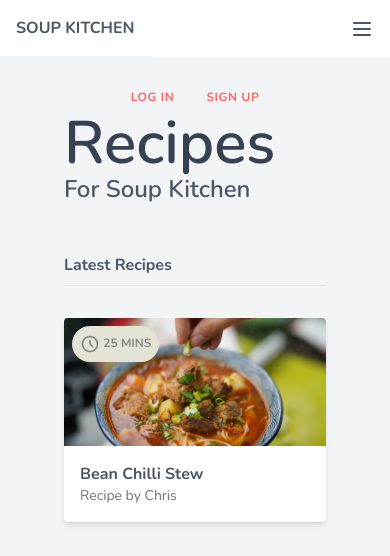
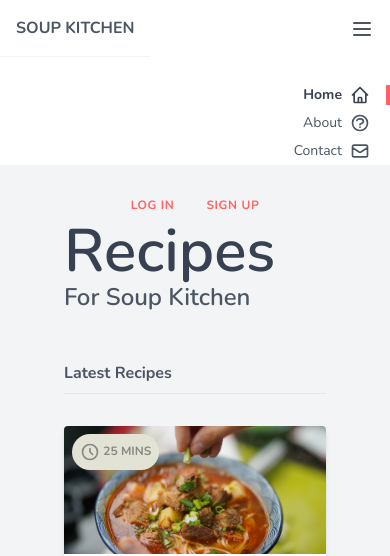
Before and after one commit to analikwukris2ofer/soupkitchen, a website: page public/index.html in a window 390 px wide. Both pictures are taken after a click on the element 362 px from the left and 28 px from the top of the page. Shown: the top 556 px of the page. Drawn offline with nearby package versions, Linux system fonts and the light colour scheme.

Commit message:
Adding Javascript

```diff
--- a/public/index.html
+++ b/public/index.html
@@ -163,5 +163,6 @@
 </main>
 </div>
 
+<script src="index.js"></script>
 </body>
 </html>
--- /dev/null
+++ b/public/index.js
@@ -0,0 +1,10 @@
+const burger = document.querySelector('#burger');
+const menu = document.querySelector('#menu');
+
+burger.addEventListener('click', () => {
+  if (menu.classList.contains('hidden')){
+    menu.classList.remove('hidden');
+  } else {
+    menu.classList.add('hidden');
+  }
+})
```
